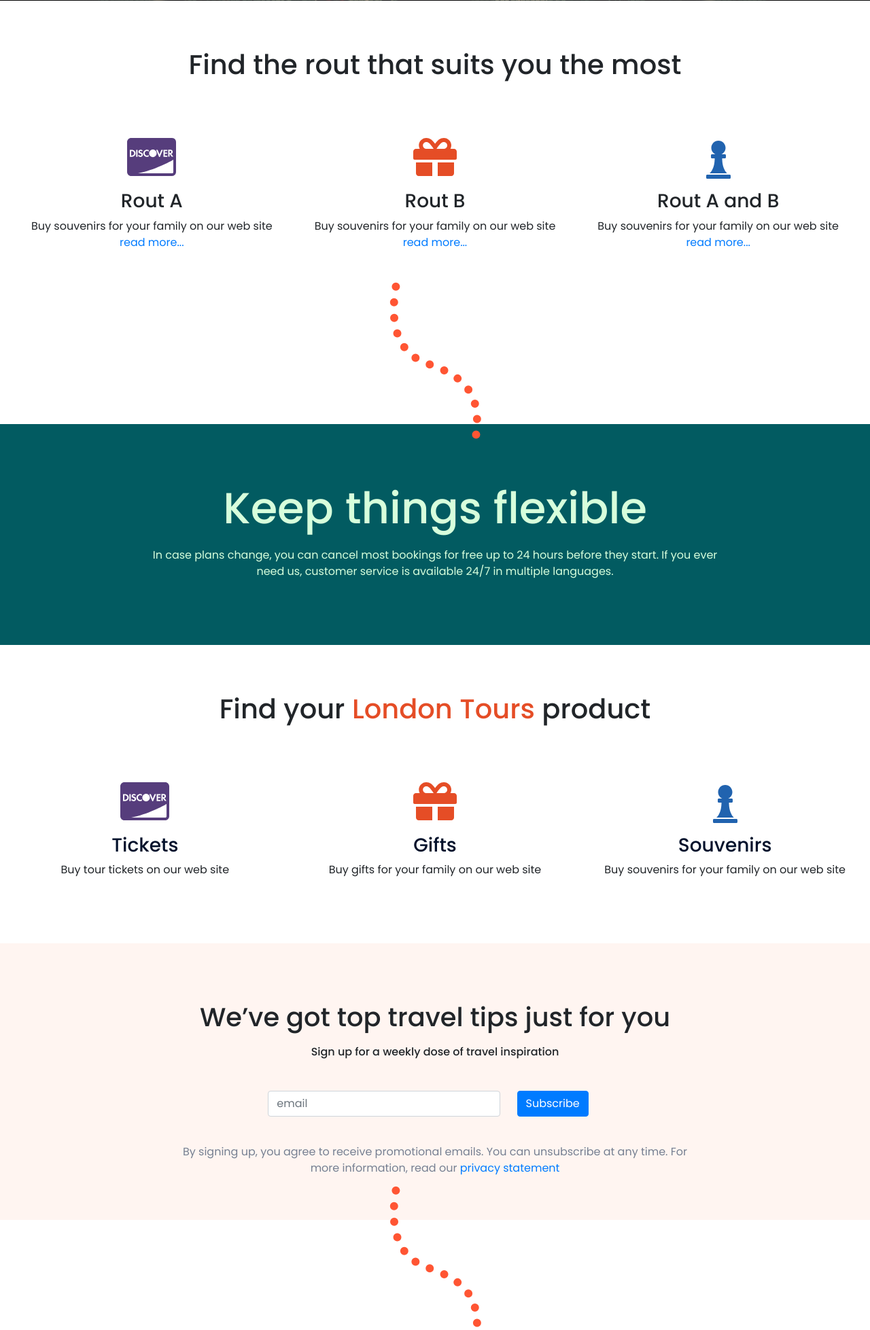
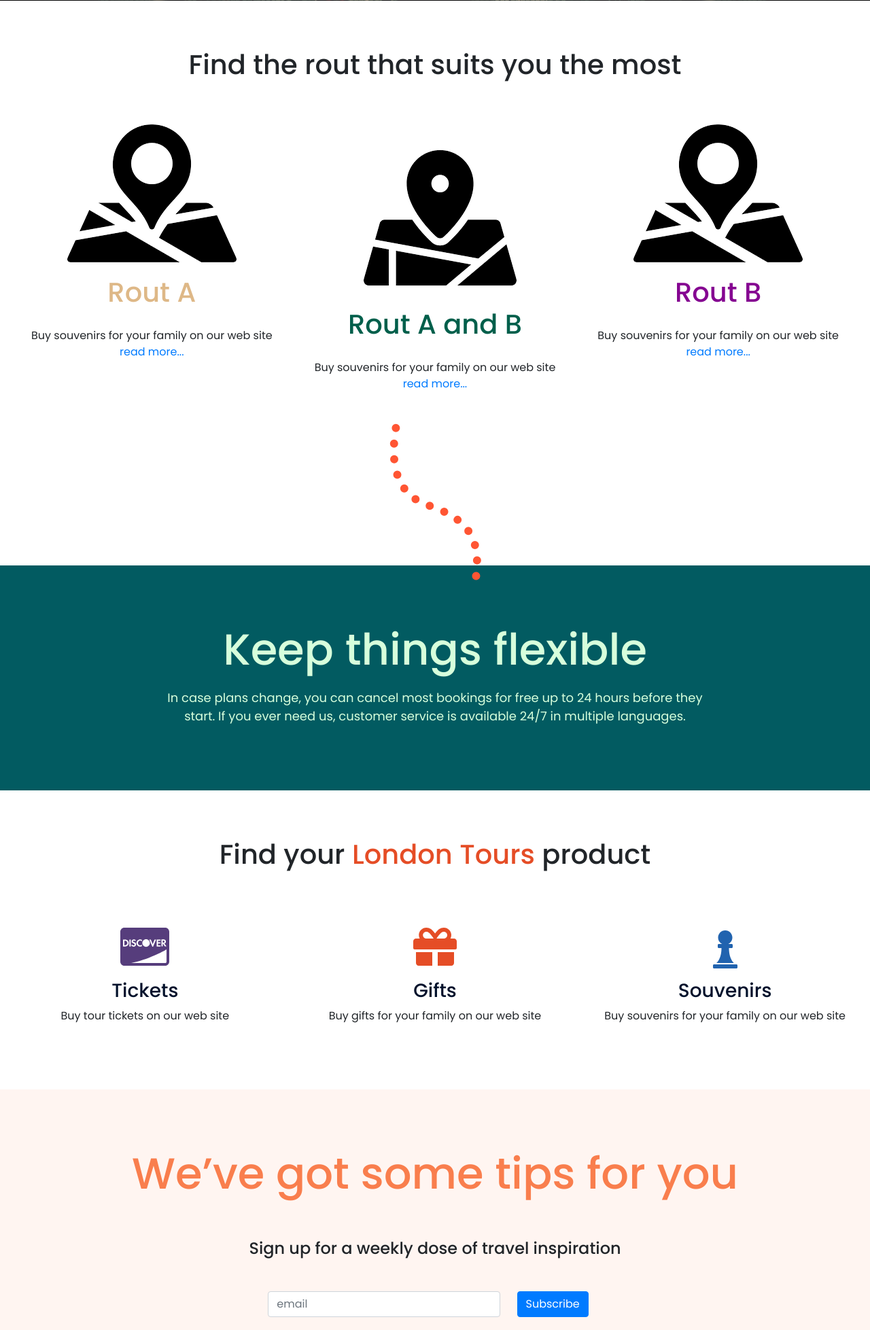
Before and after one commit to mihailtudos/LondonTours, a PHP site: page / in a window 1280 px wide. Shown: the part 685-2642 px from the top of the page at 68% size. Run offline with PHP 8.4, Linux system fonts and the light colour scheme; some libraries are stand-ins or nearby versions; some web fonts are replaced.

Commit message:
fixed home page look

```diff
--- a/css/style.css
+++ b/css/style.css
@@ -10,6 +10,26 @@ html, body {
 
 .btn-book {
   width: 100%;
+}
+
+.routA-style{
+  color: burlywood;
+  padding: 20px;
+}
+
+.routB-style{
+  color: rgb(0, 95, 75);
+  padding: 20px;
+}
+
+.routAandB-style{
+  color: rgb(133, 5, 145);
+  padding: 20px;
+}
+
+.padding-left{
+  padding-left: 15px;
+  padding-top: 25px;
 }
 
 .navbar{
@@ -145,6 +165,7 @@ html, body {
 }
 * {box-sizing: border-box;}
 
+
 .wrapper {
   border: 2px solid #f76707;
   border-radius: 5px;
@@ -159,6 +180,8 @@ html, body {
   color: #d9480f;
 }
 /* gateway end  */
+
+
 .flexible-section-style {
   padding: 60px;
   background: #025b61;
@@ -170,16 +193,24 @@ html, body {
   font-size: 5vw;
 }
 .flexible-section-style p {
+  font-size: 18px;
   padding-left: 150px;
   padding-right: 150px;
 }
+.subscribe-section-style{
+  text-align: center;
+  padding: auto;
+}
 
 .subscribe-section-style h2 {
+  color: #f97e4d;
   padding: 10px;
-  font-size: 3vw;
+  padding-bottom: 50px;
+  font-size: 5vw;
 }
 
 .subscribe-section-style p {
+  font-size: 18px;
  padding-left: 200px;
  padding-right: 200px;
  color: #768092;
@@ -351,8 +382,13 @@ hr.light-100 {
 }
 
 .attraction-section{
-  margin-top: 19px;
+  margin-top: 25px;
   margin-bottom: -30px;
+}
+
+.attraction-section h1{
+
+  margin-bottom: 20px;
 }
 
 /* Chat button */
@@ -449,7 +485,9 @@ hr.light-100 {
     padding: .8rem;
   }
 
-
+  .hide-md-screen{
+    display: none;
+  }
 
   }
 @media (max-width: 768px) {
@@ -459,8 +497,6 @@ hr.light-100 {
     margin-left: 5px;
     color: #1a2b49;
   }
-
-
 
   .navbar-brand {
     color: #1a2b49 !important;
@@ -544,6 +580,7 @@ hr.light-100 {
     padding-right: 20px;
   }
 .subscribe-section-style h2{
+  padding: 10px;
   font-size: 6vw;
 }
 
@@ -559,6 +596,10 @@ hr.light-100 {
 #display-2{
   font-size: 5vw;
   display: inline;
+}
+
+.hide-sm-screen{
+  display: none;
 }
 
 }
--- a/index.php
+++ b/index.php
@@ -55,25 +55,31 @@
 		<div class="container-fluid padding">
 		<div class="row text-center padding">
 			<div class="col-xs-12 col-sm-6 col-md-4">
-				<i class="fab fa-cc-discover"></i>
-				<h3>Rout A</h3>
+				<div>
+					<img src="img/routA.png" alt="">
+				</div>
+				<h1 class="routA-style">Rout A</h1>
 				<p>Buy souvenirs for your family on our web site <a href=""> read more...</a></p>
 			</div>
 			<div class="col-xs-12 col-sm-6 col-md-4">
-				<i class="fas fa-gift"></i>
-				<h3>Rout B</h3>
+				<div class="padding-left">
+					<img src="img/routB.png" alt="">
+				</div>
+				<h1 class="routB-style">Rout A and B</h1>
 				<p>Buy souvenirs for your family on our web site <a href=""> read more...</a></p>
 			</div>
 			<div class="col-xs-12 col-sm-12 col-md-4">
-				<i class="fas fa-chess-pawn"></i>
-				<h3>Rout A and B</h3>
+				<div>
+					<img src="img/routA.png" alt="">
+				</div>
+				<h1 class="routAandB-style">Rout B</h1>
 				<p>Buy souvenirs for your family on our web site <a href=""> read more...</a></p>
 			</div>
 		</div>
 	</div>
 </div>
 
-
+<!-- follow img -->
 <div class="text-center line-follow">
 	<svg width="135" height="232" xmlns="http://www.w3.org/2000/svg"> <path d="M9.414 6.847c-10.242 61.891 6.022 99.937 48.794 114.136 64.157 21.298 77.75 56.573 67.694 113.764" stroke="#F53" stroke-width="12" fill="none" fill-rule="evenodd" stroke-dasharray="0,23" stroke-linecap="round"></path> </svg>
 </div>
@@ -82,6 +88,7 @@
 
 <!--- Flex Section -->
 <div class="container-fluid text-center flexible-section-style padding ">
+	<div class="container">
 		<div class="row padding">
 			<div class="col-md-12 col-lg-12">
 				<h2>Keep things flexible</h2>
@@ -92,6 +99,7 @@
 			<!-- <div class="col-lg-6">
 				<img class="img-fluid" src="img/desk.png" alt="article image desck">
 			</div> -->
+		</div>
 	</div>
 </div>
 
@@ -129,11 +137,12 @@
 
 <!--- Subscribe Section -->
 
-<div class="container-fluid padding text-center subscribe-section-style">
-		<div class="row padding">
-			<div class="col-xm-12">
-				<h2>We’ve got top travel tips just for you</h2>
-				<h6>Sign up for a weekly dose of travel inspiration</h6>
+<div class="container-fluid  text-center subscribe-section-style padding">
+	<div class="container">
+		<div class=" row padding">
+			<div class="col-md-12 col-lg-12">
+				<h2>We’ve got some tips for you</h2>
+				<h4>Sign up for a weekly dose of travel inspiration</h4>
 
 				<form class="form-inline form-subscribe">
 					<input type="email" class="form-control" id="inputPassword2" placeholder="email">
@@ -143,17 +152,16 @@
 					By signing up, you agree to receive promotional emails. You can unsubscribe at any time. For more information, read our <a href="#" target="_blank">privacy statement</a>
 				</p>
 			</div>
-			<!-- <div class="col-lg-6">
-				<img class="img-fluid" src="img/bootstrap2.png" alt="article image bootstrap">
-			</div> -->
+		</div>
 	</div>
 </div>
 
+<!-- London attractions -->
 <div class="text-center line-follow">
 	<svg width="135" height="232" xmlns="http://www.w3.org/2000/svg"> <path d="M9.414 6.847c-10.242 61.891 6.022 99.937 48.794 114.136 64.157 21.298 77.75 56.573 67.694 113.764" stroke="#F53" stroke-width="12" fill="none" fill-rule="evenodd" stroke-dasharray="0,23" stroke-linecap="round"></path> </svg>
 </div>
 
-<div class="container-fluid text-center attraction-section">
+<div class="container text-center attraction-section">
 	<h1>Top London attractions</h1>
 	<!--- Cards -->
 	<div class="container padding">
@@ -166,15 +174,15 @@
 					</div>
 				</div>
 			</div>
-			<div class="hide col-lg-3 col-md-4 col-sm-6">
+			<div class="hide hide-sm-screen col-lg-3 col-md-4 col-sm-6">
 				<div class="card">
-					<img class="card-img-top" src="img/piccadilly_circus.jpg" alt="piccadilly circus image">
+					<img class="card-img-top" src="img/towerBrige.jpg" alt="The Tower of London image">
 					<div class="card-body">
-						<h4 class="card-title"> The Piccadilly Circus</h4>
+						<h4 class="card-title"> The Tower Bridge</h4>
 					</div>
 				</div>
 			</div>
-			<div class="col-lg-3 col-md-4 col-sm-6">
+			<div class="hide hide-sm-screen hide-md-screen col-lg-3 col-md-4 col-sm-6">
 				<div class="card">
 					<img class="card-img-top" src="img/B-palace-guards.jpg" alt="Buckingham Palace image">
 					<div class="card-body">
@@ -201,23 +209,23 @@
 					</div>
 				</div>
 			</div>
-			<div class="hide col-lg-3 col-md-4 col-sm-6">
+			<div class="hide hide-sm-screen hide-md-screen col-lg-3 col-md-4 col-sm-6">
 				<div class="card">
-					<img class="card-img-top" src="img/piccadilly_circus.jpg" alt="piccadilly circus image">
-					<div class="card-body">
-						<h4 class="card-title">The Piccadilly Circus</h4>
+					<img class="card-img-top" src="img/brithishMus.jpg" alt="British Museum image">
+					<div class="card-body ">
+						<h4 class="card-title">The British Museum</h4>
 					</div>
 				</div>
 			</div>
-			<div class="hide col-lg-3 col-md-4 col-sm-6">
+			<div class="hide hide-sm-screen col-lg-3 col-md-4 col-sm-6">
 				<div class="card">
-					<img class="card-img-top" src="img/piccadilly_circus.jpg" alt="piccadilly circus image">
+					<img class="card-img-top" src="img/st-paul.jpg" alt="Cathedral of St. Paul image">
 					<div class="card-body">
-						<h4 class="card-title">The Piccadilly Circus</h4>
+						<h4 class="card-title">Cathedral of St. Paul</h4>
 					</div>
 				</div>
 			</div>
-			<div class="col-lg-3 col-md-4 col-sm-6">
+			<div class=" col-lg-3 col-md-4 col-sm-6">
 				<div class="card">
 					<img class="card-img-top" src="img/blog-easter-tower-image.jpg" alt="Tower of London image">
 					<div class="card-body">
```
Also changed, not shown: img/A+B.png (added), img/brithishMus.jpg (added), img/routA.png (added), img/routB.png (added), img/st-paul.jpg (added), img/stMarry.jpg (added), img/towerBrige.jpg (added). Lines whose indentation alone changed are shown as unchanged.
